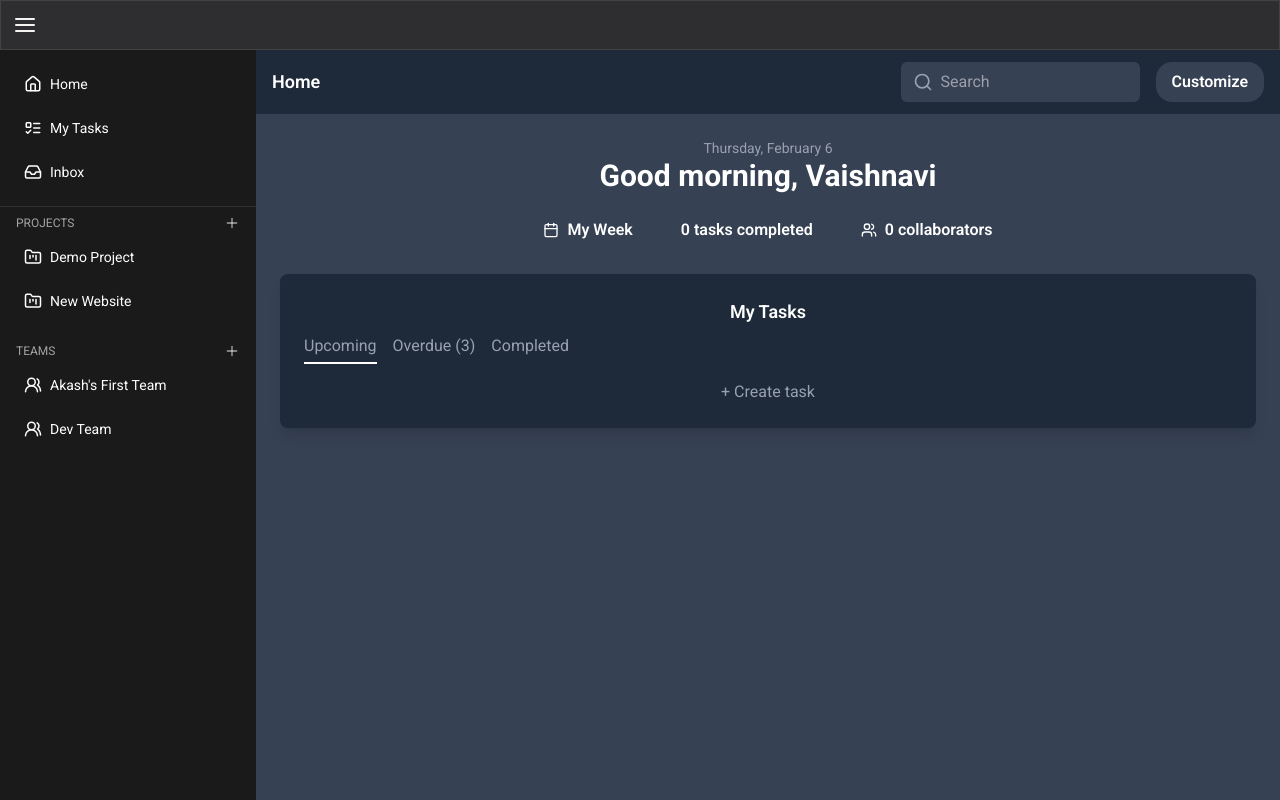
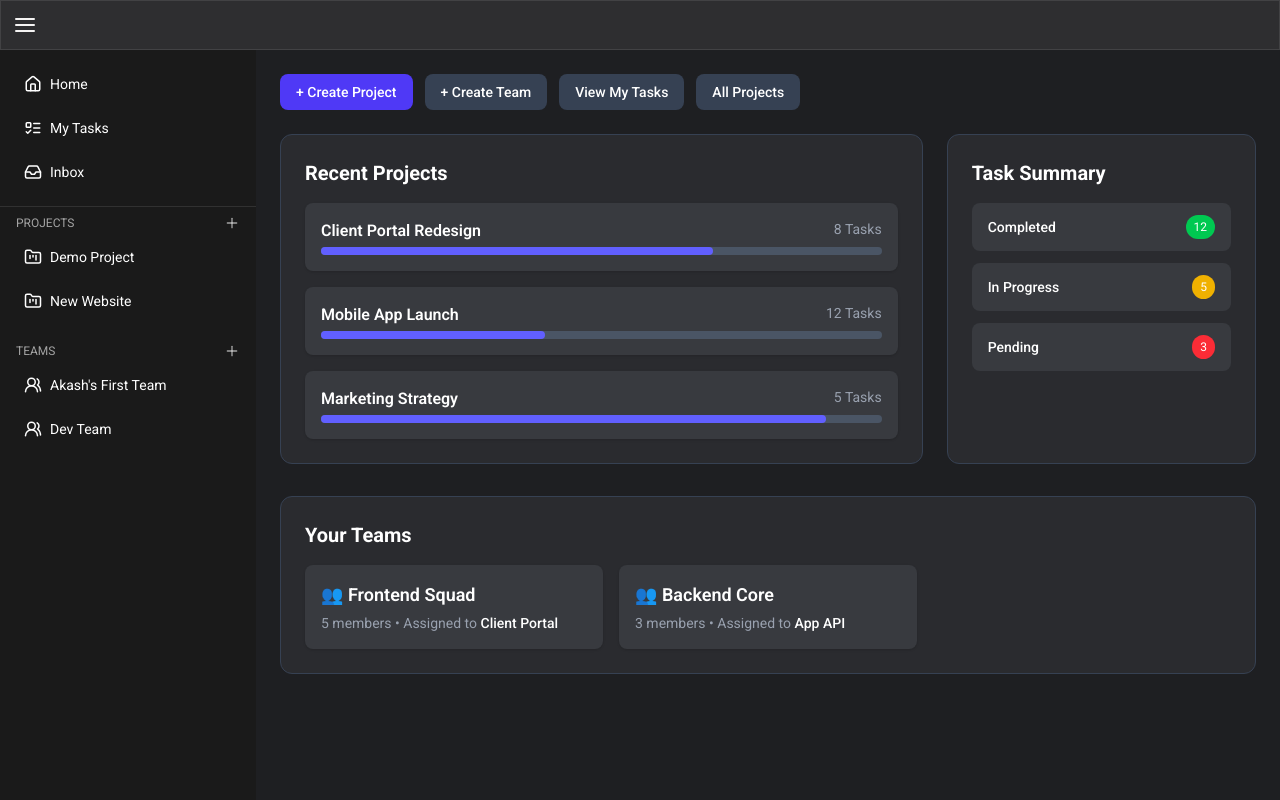
Before and after one commit to akashKumar06/remote-collabration, a React (Vite) app in the folder frontend/: page /dashboard/home in a window 1280 px wide. Built offline with nearby package versions, Linux system fonts and the light colour scheme; a web font is replaced by a local one.

Commit message:
myTasks page

```diff
--- a/frontend/src/App.jsx
+++ b/frontend/src/App.jsx
@@ -1,7 +1,7 @@
 import { BrowserRouter, Navigate, Route, Routes } from "react-router";
 import DashboardHome from "./features/dashboard/DashboardHome";
 import Dashboard from "./features/dashboard/Dashboard";
-import MyTasksPage from "./features/dashboard/MyTasksPage";
+import MyTasks from "./features/dashboard/MyTasks";
 import HomePage from "./pages/HomePage";
 import LoginPage from "./pages/LoginPage";
 import SignupPage from "./pages/SignupPage";
@@ -15,8 +15,6 @@ import List from "./features/dashboard/project/List";
 import Inbox from "./features/dashboard/Inbox";
 import ProjectDasboard from "./features/dashboard/project/ProjectDasboard";
 import TeamsPage from "./features/dashboard/teams/TeamsPage";
-import Modal from "./components/Modal";
-import { useSelector } from "react-redux";
 
 function App() {
   return (
@@ -38,7 +36,7 @@ function App() {
         <Route path="dashboard" element={<Dashboard />}>
           <Route index element={<Navigate to="home" />} />
           <Route path="home" element={<DashboardHome />} />
-          <Route path="my-tasks" element={<MyTasksPage />} />
+          <Route path="my-tasks" element={<MyTasks />} />
           <Route path="inbox" element={<Inbox />} />
 
           {/* nested projects route */}
--- a/frontend/src/features/dashboard/DashboardHome.jsx
+++ b/frontend/src/features/dashboard/DashboardHome.jsx
@@ -1,108 +1,108 @@
-import { Calendar, CheckCircle, Search, Users } from "lucide-react";
-import { useState } from "react";
-import { Button } from "../../components/Button";
-const DashboardHome = () => {
-  const [activeTab, setActiveTab] = useState("upcoming");
+export default function DashboardHome() {
+  const recentProjects = [
+    { title: "Client Portal Redesign", progress: 70, tasks: 8 },
+    { title: "Mobile App Launch", progress: 40, tasks: 12 },
+    { title: "Marketing Strategy", progress: 90, tasks: 5 },
+  ];
+
+  const taskSummary = [
+    { label: "Completed", count: 12, color: "bg-green-500" },
+    { label: "In Progress", count: 5, color: "bg-yellow-500" },
+    { label: "Pending", count: 3, color: "bg-red-500" },
+  ];
+
+  const teams = [
+    { name: "Frontend Squad", members: 5, project: "Client Portal" },
+    { name: "Backend Core", members: 3, project: "App API" },
+  ];
+
   return (
-    <div>
-      <div className="h-16 bg-gray-800 text-white shadow-md flex items-center px-4 justify-between">
-        <h1 className="text-lg font-semibold">Home</h1>
-        <div className="flex items-center space-x-4">
-          <div className="relative">
-            <Search className="absolute left-3 top-2.5 h-5 w-5 text-gray-400" />
-            <input
-              type="text"
-              placeholder="Search"
-              className="pl-10 pr-4 py-2 rounded-md bg-gray-700 text-white focus:outline-none focus:ring-2 focus:ring-gray-500"
-            />
-          </div>
-          <Button className="bg-gray-700 text-white">Customize</Button>
+    <div className="min-h-screen bg-[#1e1f22] text-white p-6">
+      <div className="flex flex-col xl:flex-row justify-between gap-6 mb-6">
+        {/* Quick Actions */}
+        <div className="flex gap-3 flex-wrap">
+          <button className="bg-indigo-600 hover:bg-indigo-500 px-4 py-2 rounded-lg text-sm font-medium">
+            + Create Project
+          </button>
+          <button className="bg-gray-700 hover:bg-gray-600 px-4 py-2 rounded-lg text-sm font-medium">
+            + Create Team
+          </button>
+          <button className="bg-gray-700 hover:bg-gray-600 px-4 py-2 rounded-lg text-sm font-medium">
+            View My Tasks
+          </button>
+          <button className="bg-gray-700 hover:bg-gray-600 px-4 py-2 rounded-lg text-sm font-medium">
+            All Projects
+          </button>
         </div>
       </div>
-      <div className="flex h-screen bg-gray-700 text-white overflow-y-auto">
-        <div className="flex-1 flex flex-col">
-          {/* <TopNav /> */}
-          <div className="p-6 text-center">
-            <p className="text-sm text-gray-400">Thursday, February 6</p>
-            <h2 className="text-3xl font-bold">Good morning, Vaishnavi</h2>
-            <div className="mt-4 flex justify-center space-x-4">
-              <Button className="bg-gray-700 text-white flex items-center">
-                <Calendar className="h-4 w-4 mr-2" /> My Week
-              </Button>
-              <Button className="bg-gray-700 text-white flex items-center">
-                0 tasks completed
-              </Button>
-              <Button className="bg-gray-700 text-white flex items-center">
-                <Users className="h-4 w-4 mr-2" /> 0 collaborators
-              </Button>
-            </div>
-            <div className="mt-6 bg-gray-800 p-6 rounded-lg shadow-lg">
-              <h3 className="text-lg font-semibold">My Tasks</h3>
-              <div className="flex space-x-4 mt-2 text-gray-400">
+
+      {/* Main Grid */}
+      <div className="grid grid-cols-1 lg:grid-cols-3 gap-6">
+        {/* Recent Projects */}
+        <div className="lg:col-span-2 bg-[#2a2b2f] rounded-xl p-6 border border-gray-700">
+          <h2 className="text-xl font-bold mb-4">Recent Projects</h2>
+          <div className="space-y-4">
+            {recentProjects.map((proj, i) => (
+              <div
+                key={i}
+                className="bg-[#383a3f] rounded-lg p-4 shadow-sm hover:shadow-md transition"
+              >
+                <div className="flex justify-between mb-1">
+                  <h3 className="font-semibold">{proj.title}</h3>
+                  <span className="text-sm text-gray-400">
+                    {proj.tasks} Tasks
+                  </span>
+                </div>
+                <div className="w-full bg-gray-600 h-2 rounded-full">
+                  <div
+                    className="bg-indigo-500 h-2 rounded-full"
+                    style={{ width: `${proj.progress}%` }}
+                  ></div>
+                </div>
+              </div>
+            ))}
+          </div>
+        </div>
+
+        {/* Task Summary */}
+        <div className="bg-[#2a2b2f] rounded-xl p-6 border border-gray-700">
+          <h2 className="text-xl font-bold mb-4">Task Summary</h2>
+          <div className="space-y-3">
+            {taskSummary.map((item, i) => (
+              <div
+                key={i}
+                className="flex justify-between items-center bg-[#383a3f] px-4 py-3 rounded-lg"
+              >
+                <span className="text-sm font-medium">{item.label}</span>
                 <span
-                  className={`${
-                    activeTab === "upcoming"
-                      ? "border-b-2 border-white pb-1"
-                      : "cursor-pointer"
-                  }`}
-                  onClick={() => setActiveTab("upcoming")}
+                  className={`text-xs px-2 py-1 rounded-full ${item.color} bg-opacity-20`}
                 >
-                  Upcoming
-                </span>
-                <span
-                  className={`${
-                    activeTab === "overdue"
-                      ? "border-b-2 border-white pb-1"
-                      : "cursor-pointer"
-                  }`}
-                  onClick={() => setActiveTab("overdue")}
-                >
-                  Overdue (3)
-                </span>
-                <span
-                  className={`${
-                    activeTab === "completed"
-                      ? "border-b-2 border-white pb-1"
-                      : "cursor-pointer"
-                  }`}
-                  onClick={() => setActiveTab("completed")}
-                >
-                  Completed
+                  {item.count}
                 </span>
               </div>
-              <div className="mt-4">
-                {activeTab === "upcoming" && (
-                  <button className="text-gray-400">+ Create task</button>
-                )}
-                {activeTab === "overdue" && (
-                  <ul className="text-gray-300">
-                    <li className="flex justify-between border-b border-gray-600 py-2">
-                      Task 3 <span className="text-red-500">Jan 30</span>
-                    </li>
-                    <li className="flex justify-between border-b border-gray-600 py-2">
-                      Task 2 <span className="text-red-500">Jan 29</span>
-                    </li>
-                    <li className="flex justify-between border-b border-gray-600 py-2">
-                      Task 1 <span className="text-red-500">Jan 28</span>
-                    </li>
-                  </ul>
-                )}
-                {activeTab === "completed" && (
-                  <div className="flex flex-col items-center text-gray-400">
-                    <CheckCircle className="h-12 w-12 text-green-500" />
-                    <p>
-                      Your completed tasks will appear here, so you can
-                      reference them later.
-                    </p>
-                  </div>
-                )}
-              </div>
+            ))}
+          </div>
+        </div>
+      </div>
+
+      {/* Teams */}
+      <div className="mt-8 bg-[#2a2b2f] rounded-xl p-6 border border-gray-700">
+        <h2 className="text-xl font-bold mb-4">Your Teams</h2>
+        <div className="grid grid-cols-1 sm:grid-cols-2 md:grid-cols-3 gap-4">
+          {teams.map((team, i) => (
+            <div
+              key={i}
+              className="bg-[#383a3f] rounded-lg p-4 shadow hover:shadow-md transition"
+            >
+              <h3 className="font-semibold text-lg">👥 {team.name}</h3>
+              <p className="text-sm text-gray-400 mt-1">
+                {team.members} members • Assigned to{" "}
+                <span className="text-white font-medium">{team.project}</span>
+              </p>
             </div>
-          </div>
+          ))}
         </div>
       </div>
     </div>
   );
-};
-
-export default DashboardHome;
+}
--- /dev/null
+++ b/frontend/src/features/dashboard/MyTasks.jsx
@@ -0,0 +1,94 @@
+import { Ellipsis, Plus } from "lucide-react";
+
+export default function MyTasks() {
+  return (
+    <div className="px-8 py-6 text-sm text-white/90">
+      <div className="flex justify-between items-center mb-4">
+        <h2 className="text-2xl font-semibold text-white">My Tasks</h2>
+        <nav className="flex gap-3 text-sm">
+          <button className="px-3 py-1 hover:bg-[#2B2C2E] rounded transition">
+            Filter
+          </button>
+          <button className="px-3 py-1 hover:bg-[#2B2C2E] rounded transition">
+            Sort
+          </button>
+          <button className="px-3 py-1 hover:bg-[#2B2C2E] rounded transition">
+            Group
+          </button>
+          <button className="px-3 py-1 hover:bg-[#2B2C2E] rounded transition">
+            Options
+          </button>
+        </nav>
+      </div>
+
+      <div className="mb-4">
+        <button className="bg-blue-600 hover:bg-blue-700 text-white px-4 py-2 rounded shadow">
+          + Add Task
+        </button>
+      </div>
+
+      <table className="table-auto w-full border-collapse">
+        <thead>
+          <tr className="bg-[#2B2C2E] text-white/80">
+            <th className="py-3 px-4 border-b border-white/30 text-left">
+              Task
+            </th>
+            <th className="py-3 px-4 border-b border-white/30 text-left">
+              Project
+            </th>
+            <th className="py-3 px-4 border-b border-white/30 text-left">
+              Due Date
+            </th>
+            <th className="py-3 px-4 border-b border-white/30 text-left">
+              Priority
+            </th>
+            <th className="py-3 px-4 border-b border-white/30 text-left">
+              Status
+            </th>
+          </tr>
+        </thead>
+        <tbody>
+          <tr className="bg-[#1E1E1E] text-white">
+            <td colSpan={5} className="py-4 px-4 border-b border-white/20">
+              <div className="flex items-center justify-between">
+                <div className="flex items-center gap-3 text-lg font-semibold text-white">
+                  Today
+                </div>
+                <div className="flex gap-2">
+                  <div className="cursor-pointer p-2 rounded hover:bg-[#2B2C2E] transition">
+                    <Plus size={18} />
+                  </div>
+                  <div className="cursor-pointer p-2 rounded hover:bg-[#2B2C2E] transition">
+                    <Ellipsis size={18} />
+                  </div>
+                </div>
+              </div>
+            </td>
+          </tr>
+
+          <tr className="hover:bg-[#2B2C2E] transition">
+            <td className="py-3 px-4 border-b border-white/20">
+              Design login page
+            </td>
+            <td className="py-3 px-4 border-b border-white/20">Auth System</td>
+            <td className="py-3 px-4 border-b border-white/20">Apr 9, 2025</td>
+            <td className="py-3 px-4 border-b border-white/20">High</td>
+            <td className="py-3 px-4 border-b border-white/20">In Progress</td>
+          </tr>
+
+          <tr className="hover:bg-[#2B2C2E] transition">
+            <td className="py-3 px-4 border-b border-white/20">
+              Fix bug on dashboard
+            </td>
+            <td className="py-3 px-4 border-b border-white/20">
+              Project Tracker
+            </td>
+            <td className="py-3 px-4 border-b border-white/20">Apr 10, 2025</td>
+            <td className="py-3 px-4 border-b border-white/20">Medium</td>
+            <td className="py-3 px-4 border-b border-white/20">Pending</td>
+          </tr>
+        </tbody>
+      </table>
+    </div>
+  );
+}
--- a/frontend/src/features/dashboard/MyTasksPage.jsx
+++ /dev/null
@@ -1,54 +0,0 @@
-import { useState } from "react";
-import { Button } from "../../components/Button";
-import { Lock } from "lucide-react";
-const MyTasksPage = () => {
-  const [tasks, setTasks] = useState([
-    { name: "Task 1", dueDate: "Jan 28", visibility: "Only me" },
-    { name: "Task 2", dueDate: "Jan 29", visibility: "Only me" },
-    { name: "Task 3", dueDate: "Jan 30", visibility: "Only me" },
-  ]);
-
-  return (
-    <div className="bg-black-900 text-white p-6 min-h-screen">
-      <div className="flex justify-between items-center">
-        <h1 className="text-2xl font-bold">My Tasks</h1>
-        <Button className="bg-blue-600">+ Add Task</Button>
-      </div>
-      <div className="mt-4">
-        <Section title="Recently Assigned">
-          {tasks.map((task, index) => (
-            <TaskItem key={index} task={task} />
-          ))}
-        </Section>
-        <Section title="Do today" />
-        <Section title="Do next week" />
-        <Section title="Do later" />
-      </div>
-    </div>
-  );
-};
-
-const Section = ({ title, children }) => (
-  <div className="mt-4">
-    <h2 className="text-lg font-semibold border-b border-gray-700 pb-2">
-      {title}
-    </h2>
-    <div className="mt-2 space-y-2">
-      {children || <p className="text-gray-400">Add task...</p>}
-    </div>
-  </div>
-);
-
-const TaskItem = ({ task }) => (
-  <div className="flex justify-between items-center bg-gray-700 p-3 rounded-lg">
-    <span>{task.name}</span>
-    <div className="flex items-center space-x-4">
-      <span className="text-red-400">{task.dueDate}</span>
-      <span className="flex items-center space-x-1">
-        <Lock /> <span>{task.visibility}</span>
-      </span>
-    </div>
-  </div>
-);
-
-export default MyTasksPage;
--- a/frontend/src/features/dashboard/Sidebar.jsx
+++ b/frontend/src/features/dashboard/Sidebar.jsx
@@ -32,7 +32,7 @@ export default function Sidebar() {
       {/* Fixed Section */}
       <div className="p-4 border-b border-white/10">
         <nav className="flex flex-col gap-2">
-          <SidebarItem icon={<Home size={18} />} label="Home" to="/" />
+          <SidebarItem icon={<Home size={18} />} label="Home" to="/dashboard" />
           <SidebarItem
             icon={<ListTodo size={18} />}
             label="My Tasks"
```
